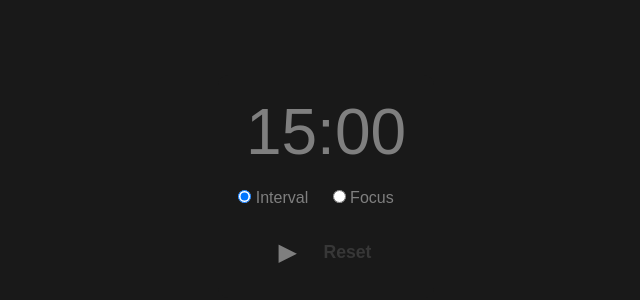
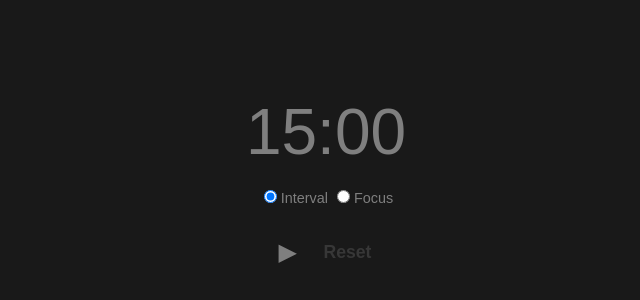
Before and after one commit to just-hugo/timer, a plain HTML site: page index.html in a window 1280 px wide. Shown: the part 214-514 px from the top of the page, 314-954 px from the left. Drawn offline with Linux system fonts and the light colour scheme.

Commit message:
Update timer.css

```diff
--- a/timer.css
+++ b/timer.css
@@ -13,6 +13,7 @@ body {
   justify-content: center;
   align-items: center;
   background-color: #191919;
+  vertical-align: middle;
 }
 
 .container {
@@ -20,9 +21,6 @@ body {
   text-align: center;
   background-color: #191919;
   padding: 20px;
-  border-radius: 10px;
-  border-color: #373737;
-  border-width: 1px;
   border-style: none;
 }
 
@@ -43,13 +41,14 @@ body {
 
 .options {
   margin-bottom: 20px;
+  vertical-align: middle;
+  margin-left: 10px;
 }
 
 .options label {
-  font-size: 1rem;
-  margin-right: 20px;
+  font-size: 0.9rem;
+  margin-right: 5px;
 }
-
 button {
   cursor: pointer;
 }
```
